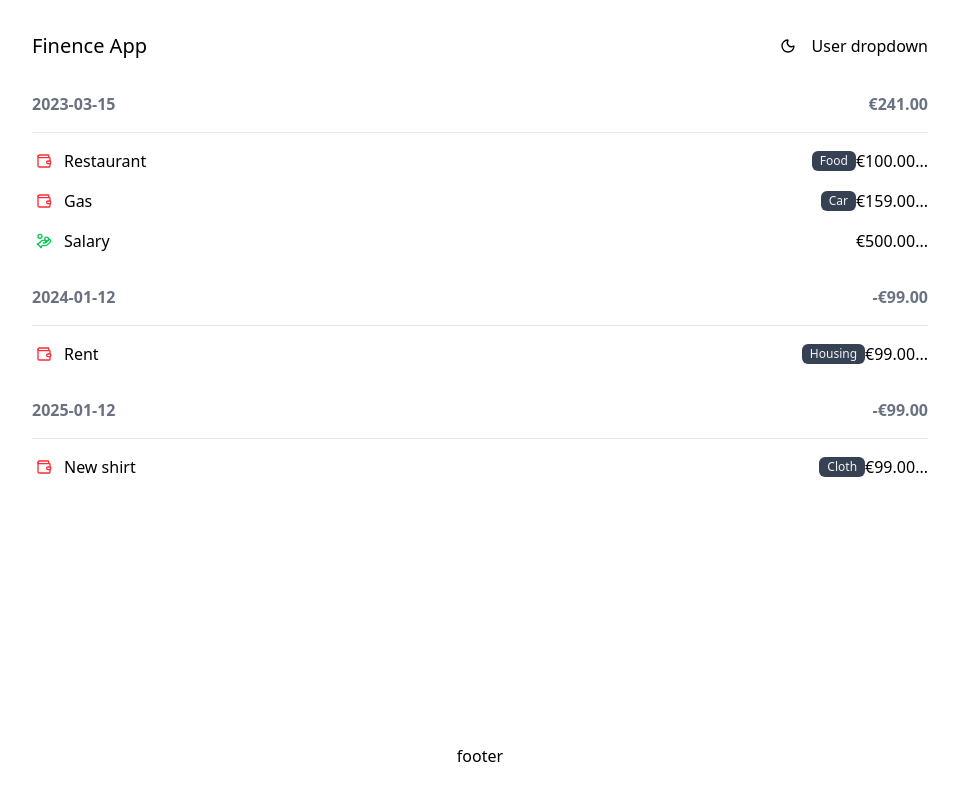
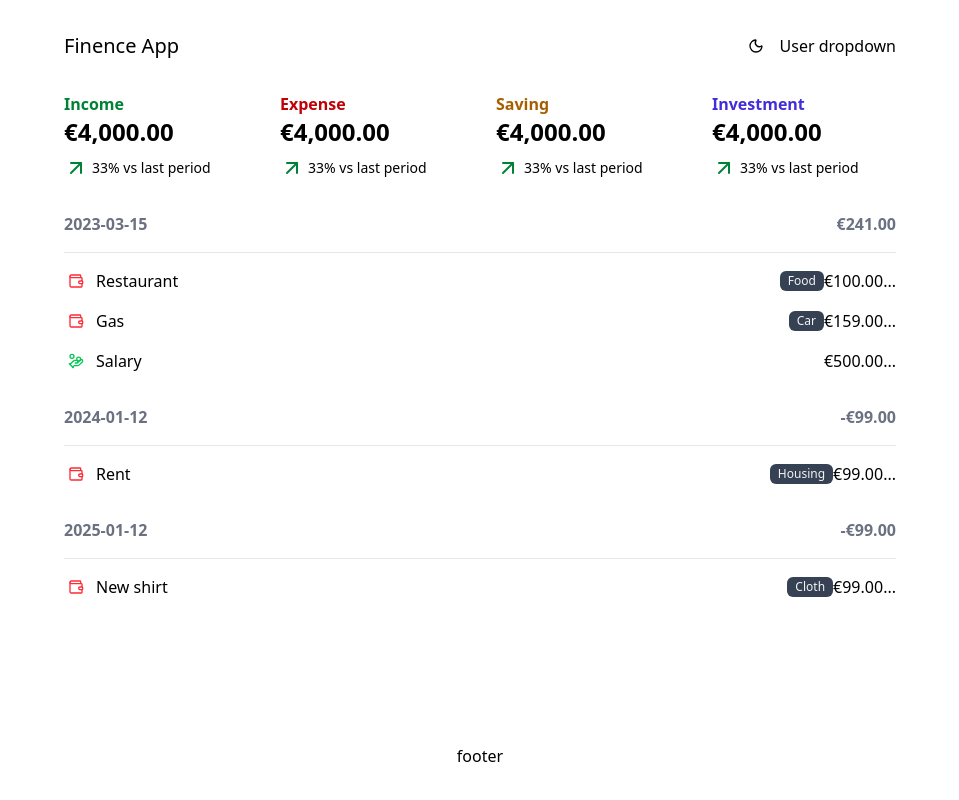
Before and after one commit to MorielMauni/Learning-FinanceApp-NextJS, a Next.js app: page /dashboard in a window 1280 px wide. Shown: the whole page, without its empty margins (160-1119 px from the left). Built offline with nearby package versions, Linux system fonts and the light colour scheme; no server answers; data requests are answered from the project's data file.

Commit message:
Add: fetching data from trends

```diff
--- /dev/null
+++ b/app/dashboard/components/trend.js
@@ -0,0 +1,7 @@
+import BaseTrend from "@/components/trend";
+
+export default async function Trend({ type }) {
+  const response = await fetch(`http://localhost:3100/trends/${type}`);
+  const { amount, prevAmount } = await response.json();
+  return <BaseTrend type={type} amount={amount} prevAmount={prevAmount} />;
+}
--- a/app/dashboard/page.js
+++ b/app/dashboard/page.js
@@ -1,11 +1,26 @@
 import { Suspense } from "react";
 import TransactionList from "./components/transaction-list";
 import TransactionListFallback from "./components/transaction-list-fallback";
+import Trend from "./components/trend";
 
 export default function dashboard() {
   return (
     <>
-      <Suspense fallback={<TransactionListFallback/>}>
+      <section className="mb-8 grid grid-cols-2 lg:grid-cols-4 gap-8">
+        <Suspense>
+          <Trend type="Income" />
+        </Suspense>
+        <Suspense>
+          <Trend type="Expense" />
+        </Suspense>
+        <Suspense>
+          <Trend type="Saving" />
+        </Suspense>
+        <Suspense>
+          <Trend type="Investment" />
+        </Suspense>
+      </section>
+      <Suspense fallback={<TransactionListFallback />}>
         <TransactionList />
       </Suspense>
     </>
--- a/app/layout.js
+++ b/app/layout.js
@@ -25,7 +25,7 @@
       lang="en"
       className={`${geistSans.variable} ${geistMono.variable} h-full antialiased ${theme}`}
     >
-      <body className="min-h-full flex flex-col">
+      <body className="min-h-full flex flex-col px-8">
         <Providers>
           {children}
         </Providers>
--- a/db.json
+++ b/db.json
@@ -42,5 +42,31 @@
       "category": "Cloth",
       "created_at": "2025-01-12T23:00:00"
     }
+  ],
+
+  "trends": [
+    {
+      "id": "Income",
+      "amount": 4000,
+      "prevAmount": 3000
+    },
+
+    {
+      "id": "Expense",
+      "amount": 4000,
+      "prevAmount": 3000
+    },
+
+    {
+      "id": "Saving",
+      "amount": 4000,
+      "prevAmount": 3000
+    },
+
+    {
+      "id": "Investment",
+      "amount": 4000,
+      "prevAmount": 3000
+    }
   ]
 }
```
